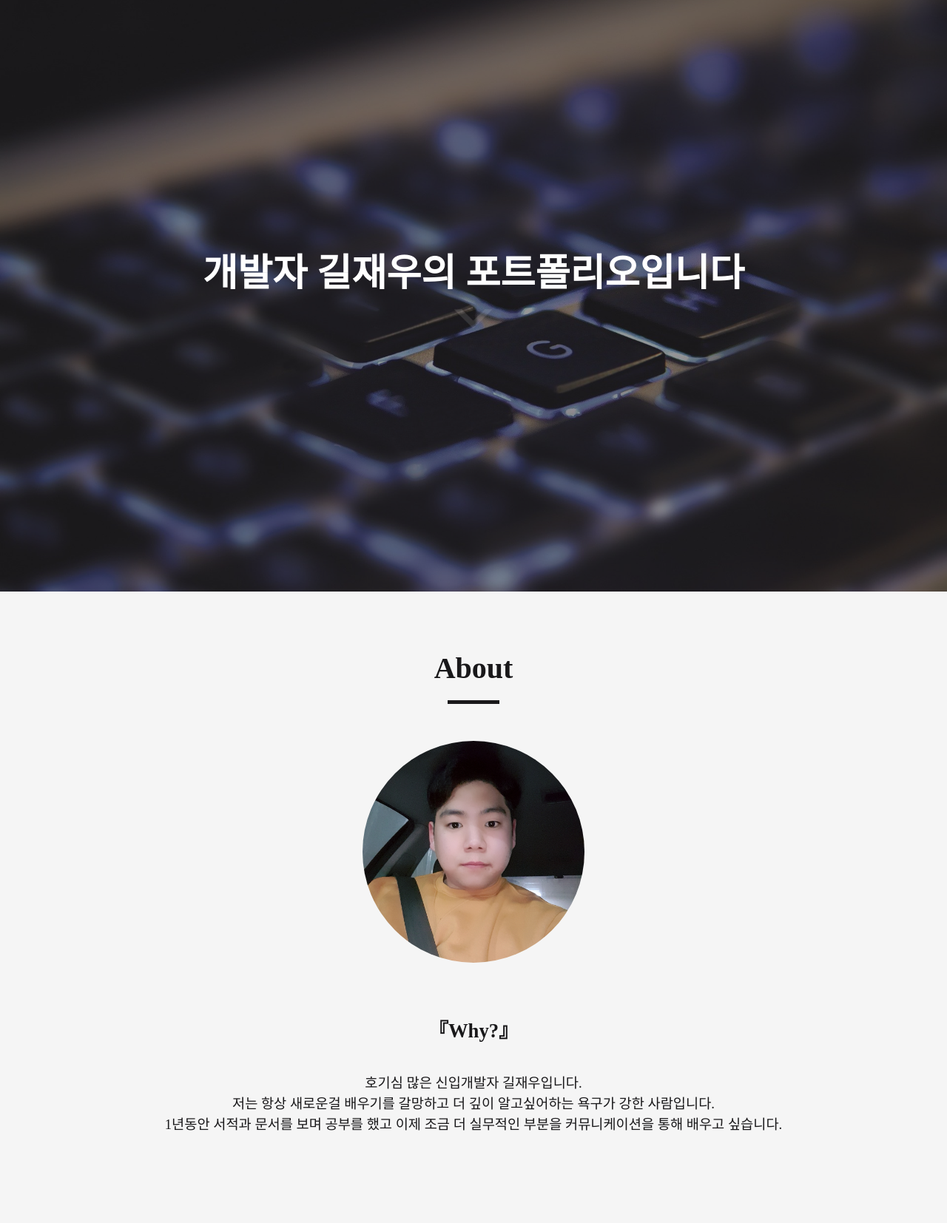
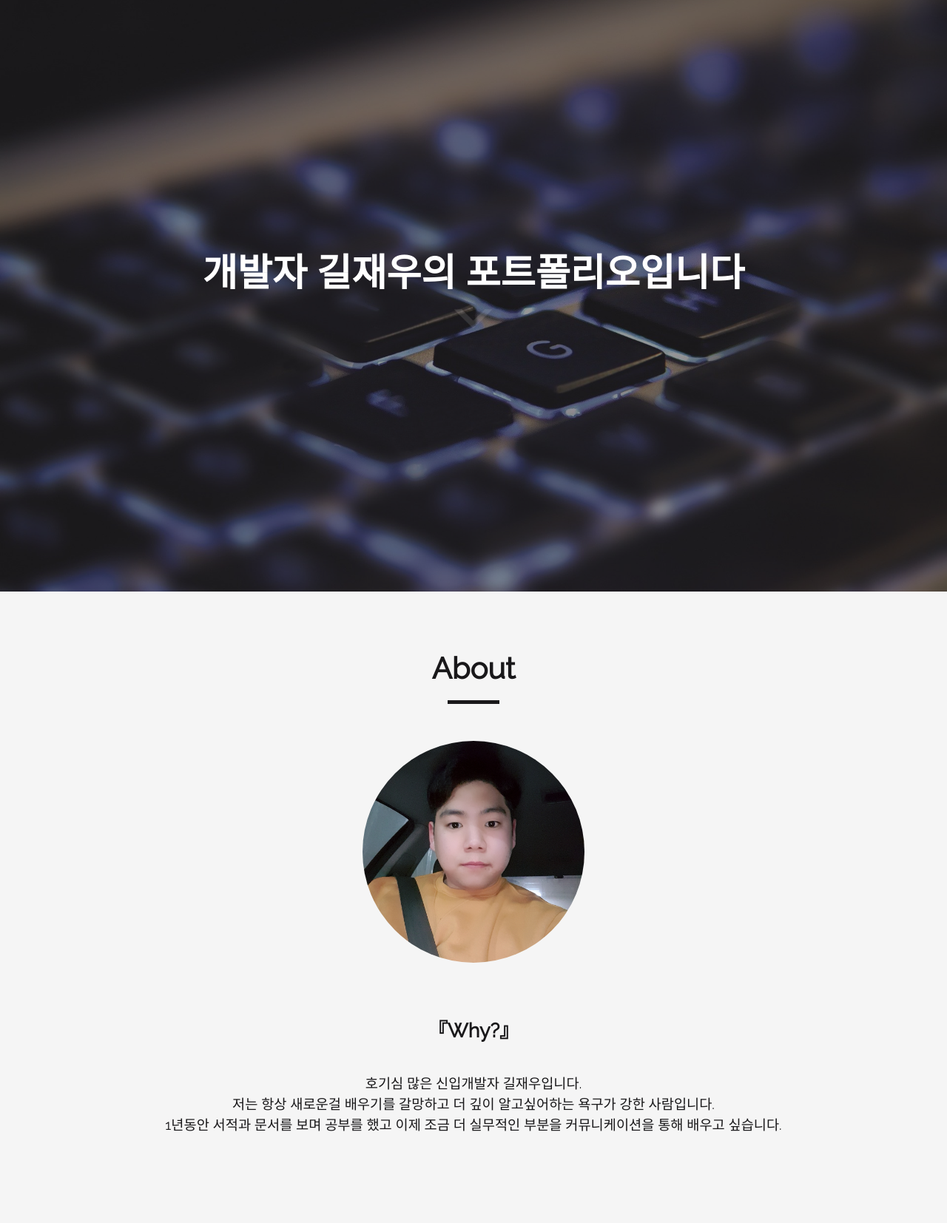
Before and after one commit to wodn5515/portfolio-kiljaewoo, a Django app: page / in a window 1280 px wide. Shown: the top 1654 px of the page at 74% size. Run offline with Django 3.2, Linux system fonts and the light colour scheme; data that the repository does not hold is empty; some libraries are stand-ins or nearby versions.

Commit message:
Add : Raleway fone cdn

```diff
--- a/portfolio-backend/templates/head.html
+++ b/portfolio-backend/templates/head.html
@@ -2,6 +2,9 @@
 <meta charset="UTF-8" />
 <meta name="viewport" content="width=device-width, initial-scale=1.0" />
 <!--  CSS  -->
+<!--  HOST  -->
+<link rel="preconnect" href="https://fonts.gstatic.com">
+<link href="https://fonts.googleapis.com/css2?family=Raleway&display=swap" rel="stylesheet">
 <!--  LOCAL  -->
 <link rel="stylesheet" href="{% static 'css/common.css' %}" />
 <link rel="stylesheet" href="{% static 'css/reset.css' %}" />
```
